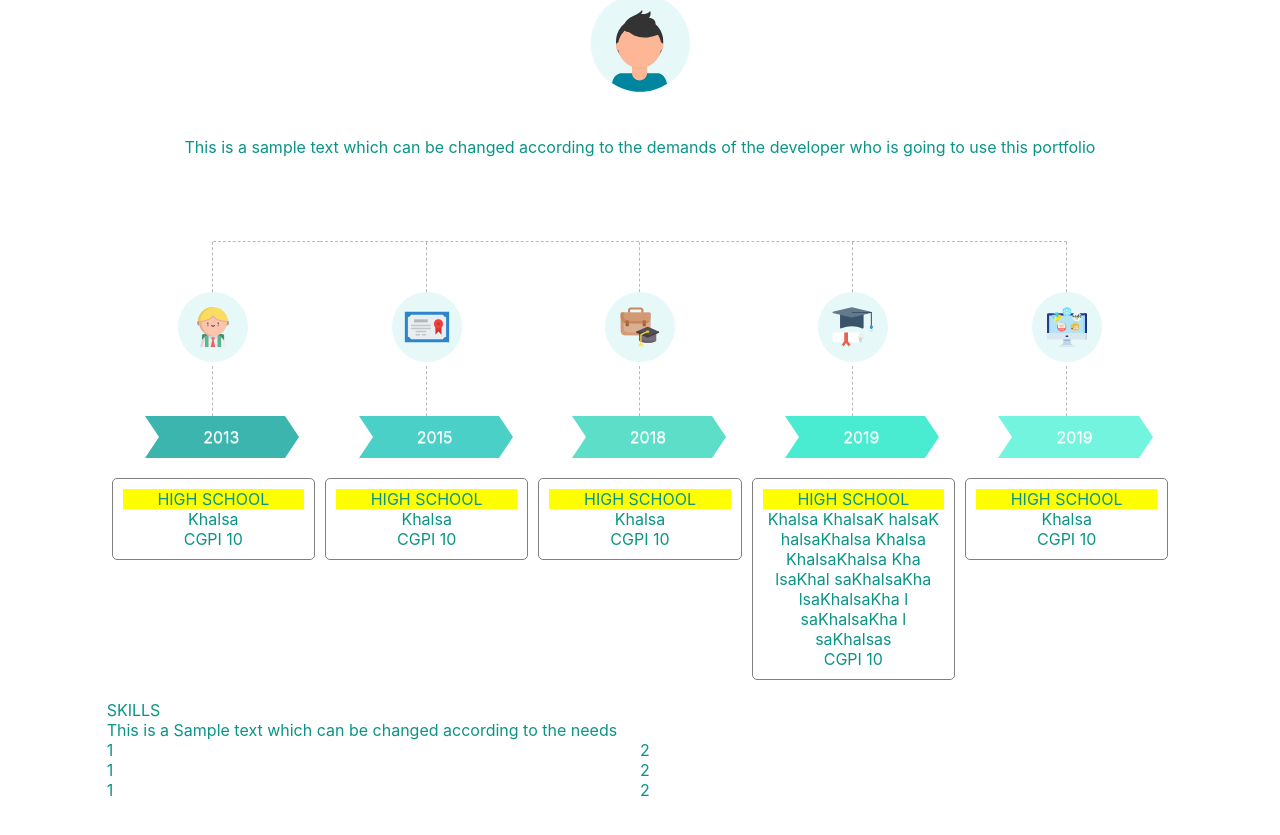
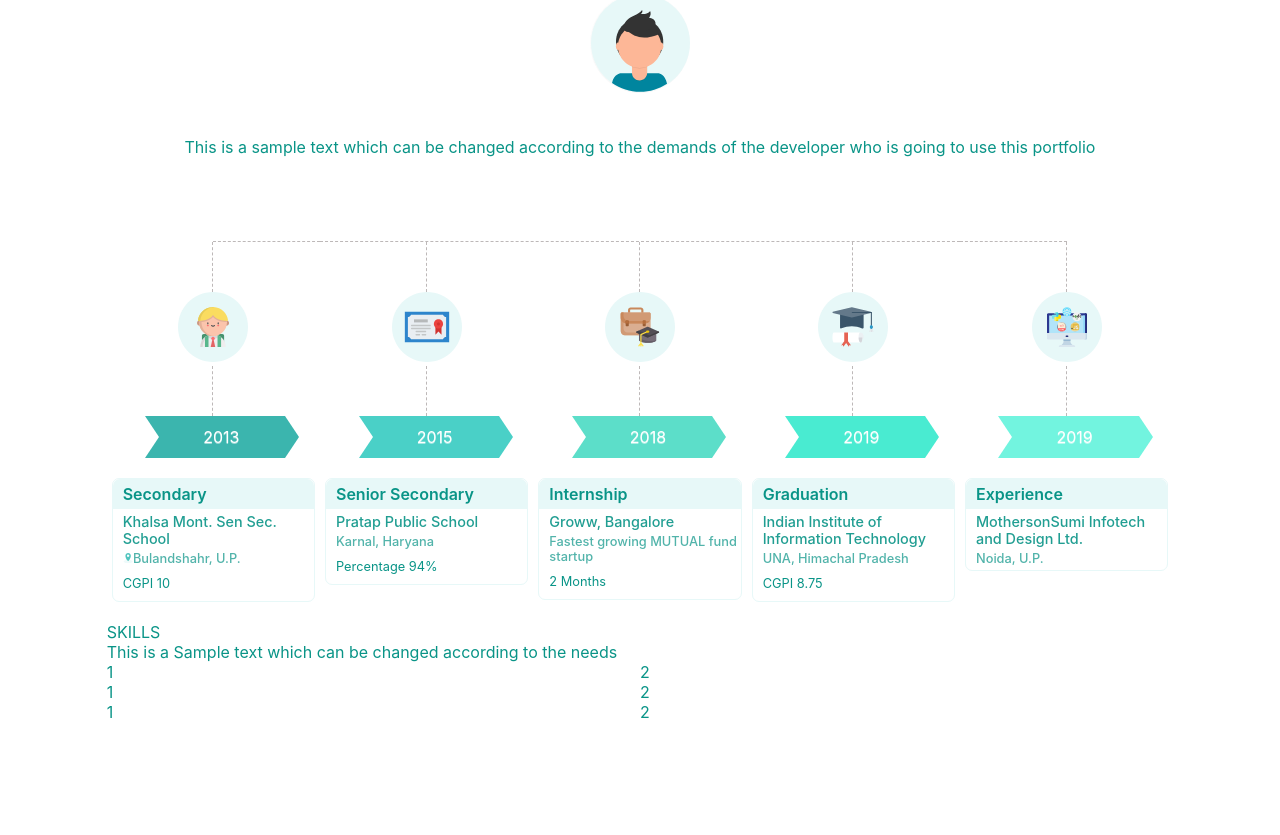
Before and after one commit to Parthgam/portfolio, a React (Create React App) app: page / in a window 1280 px wide. Shown: the part 827-1662 px from the top of the page. Built offline with nearby package versions, Linux system fonts and the light colour scheme.

Commit message:
content and ui chnage | timeline

```diff
--- a/src/App.css
+++ b/src/App.css
@@ -213,16 +213,41 @@ ul {
 
 .timeline-box {
   margin: 20px 5px;
-  border: 1px solid grey;
   border-radius: 5px;
   width: 100%;
-  text-align: center;
-  padding: 10px;
   word-wrap: break-word;
+  border: 1px solid #e7f8f8;
+  border-radius: 7px;
 }
 
 .tim-heading {
-  background-color: yellow;
+  background-color: #e7f8f8;
+  border-radius: 7px 7px 0px 0px;
+  font-size: 1em;
+  font-weight: 600;
+  padding: 5px 10px;
+  /* text-align: center; */
+}
+
+.tim-content {
+  font-size: 0.9em;
+  font-weight: 500;
+  margin: 4px 0px;
+  padding-left: 10px;
+  opacity: 90%;
+}
+.tim-content-sub {
+  margin: 4px 0px;
+  font-size: 0.8em;
+  font-weight: 500;
+  opacity: 70%;
+  padding-left: 10px;
+}
+
+.tim-caption {
+  margin: 10px 0px;
+  font-size: 0.8em;
+  padding-left: 10px;
 }
 
 .timeline-caption {
@@ -243,7 +268,7 @@ ul {
   font-size: 1.1em;
   text-decoration: none;
   background-color: #08aca3;
-  border-radius: 12px;
+  border-radius: 7px;
   color: #ffffff;
   padding: 8px 30px 8px 20px;
   font-weight: 600;
--- a/src/components/Timeline.js
+++ b/src/components/Timeline.js
@@ -344,39 +344,70 @@ export default function Timeline() {
             <Grid xs={2} md={2}>
               <Grid container>
                 <div class='timeline-box'>
-                  <div class='tim-heading'>HIGH SCHOOL</div>
-                  <div class='tim-content'>Khalsa</div>
-                  <div class='tim caption'>CGPI 10</div>
+                  <div class='tim-heading'>Secondary</div>
+                  <div class='tim-content'>Khalsa Mont. Sen Sec. School</div>
+                  <div class='tim-content-sub'>
+                    <svg
+                      width='0.8em'
+                      height='0.8em'
+                      viewBox='0 0 408 462'
+                      fill='none'
+                      xmlns='http://www.w3.org/2000/svg'
+                    >
+                      <path
+                        d='M204 0.223999C171.417 0.223999 140.168 13.1677 117.128 36.2077C94.0877 59.2477 81.144 90.4966 81.144 123.08C80.432 240.292 204 385.652 204 385.652C204 385.652 327.568 240.292 326.856 123.08C326.856 90.4966 313.912 59.2477 290.872 36.2077C267.832 13.1677 236.583 0.223999 204 0.223999V0.223999ZM204 175.192C193.693 175.192 183.618 172.136 175.048 166.41C166.478 160.683 159.799 152.545 155.855 143.022C151.911 133.5 150.879 123.022 152.889 112.913C154.9 102.805 159.863 93.5192 167.151 86.2313C174.439 78.9433 183.725 73.9801 193.833 71.9693C203.942 69.9586 214.42 70.9906 223.942 74.9348C233.465 78.879 241.603 85.5583 247.33 94.1281C253.056 102.698 256.112 112.773 256.112 123.08C256.112 136.901 250.622 150.156 240.849 159.929C231.076 169.702 217.821 175.192 204 175.192Z'
+                        fill='#08ACA3'
+                      />
+                      <path
+                        d='M257.104 312.156C240.939 337.729 223.204 362.275 204 385.652C184.799 362.275 167.066 337.729 150.904 312.156C64.32 320.896 0.604004 350.488 0.604004 385.652C0.604004 427.692 91.672 461.772 204.008 461.772C316.344 461.772 407.412 427.692 407.412 385.652C407.404 350.488 343.688 320.892 257.104 312.156Z'
+                        fill='#E7F8F8'
+                      />
+                      <path
+                        d='M145.888 428.168C145.588 428.169 145.289 428.15 144.992 428.112C112 423.892 85.096 416.2 69.244 406.452C68.4438 405.979 67.7457 405.351 67.1907 404.606C66.6356 403.86 66.2346 403.011 66.0111 402.109C65.7875 401.207 65.746 400.269 65.8887 399.351C66.0315 398.432 66.3559 397.551 66.8428 396.759C67.3296 395.967 67.9694 395.281 68.7246 394.739C69.4799 394.197 70.3355 393.811 71.2415 393.603C72.1476 393.395 73.0859 393.37 74.0018 393.529C74.9177 393.688 75.7928 394.027 76.576 394.528C90.772 403.252 115.704 410.252 146.768 414.228C148.527 414.46 150.133 415.351 151.26 416.721C152.387 418.091 152.952 419.838 152.84 421.609C152.728 423.38 151.948 425.042 150.658 426.26C149.367 427.477 147.662 428.159 145.888 428.168V428.168Z'
+                        fill='#E7F8F8'
+                      />
+                      <path
+                        d='M204 431.712C197.812 431.712 191.56 431.596 185.408 431.372C184.489 431.338 183.585 431.123 182.749 430.74C181.913 430.357 181.16 429.813 180.534 429.139C179.908 428.465 179.421 427.675 179.1 426.812C178.78 425.95 178.632 425.033 178.666 424.114C178.7 423.195 178.914 422.291 179.298 421.455C179.681 420.619 180.225 419.866 180.899 419.24C181.573 418.614 182.363 418.127 183.226 417.806C184.088 417.486 185.005 417.338 185.924 417.372C195.84 417.736 206 417.772 215.756 417.564C216.678 417.531 217.597 417.684 218.46 418.011C219.322 418.339 220.11 418.836 220.778 419.473C221.445 420.11 221.979 420.874 222.346 421.72C222.714 422.566 222.909 423.477 222.92 424.4C222.963 426.256 222.267 428.053 220.985 429.396C219.703 430.738 217.94 431.517 216.084 431.56C212.1 431.661 208.072 431.712 204 431.712V431.712Z'
+                        fill='#E7F8F8'
+                      />
+                    </svg>
+                    Bulandshahr, U.P.
+                  </div>
+                  <div class='tim-caption'>CGPI 10</div>
                 </div>
               </Grid>
             </Grid>
             <Grid xs={2} md={2}>
               <Grid container>
                 <div class='timeline-box'>
-                  <div class='tim-heading'>HIGH SCHOOL</div>
-                  <div class='tim-content'>Khalsa</div>
-                  <div class='tim caption'>CGPI 10</div>
+                  <div class='tim-heading'>Senior Secondary</div>
+                  <div class='tim-content'>Pratap Public School</div>
+                  <div class='tim-content-sub'>Karnal, Haryana</div>
+                  <div class='tim-caption'>Percentage 94%</div>
                 </div>
               </Grid>
             </Grid>
             <Grid xs={2} md={2}>
               <Grid container>
                 <div class='timeline-box'>
-                  <div class='tim-heading'>HIGH SCHOOL</div>
-                  <div class='tim-content'>Khalsa</div>
-                  <div class='tim caption'>CGPI 10</div>
+                  <div class='tim-heading'>Internship</div>
+                  <div class='tim-content'>Groww, Bangalore</div>
+                  <div class='tim-content-sub'>
+                    Fastest growing MUTUAL fund startup
+                  </div>
+                  <div class='tim-caption'>2 Months</div>
                 </div>
               </Grid>
             </Grid>
             <Grid xs={2} md={2}>
               <Grid container>
                 <div class='timeline-box'>
-                  <div class='tim-heading'>HIGH SCHOOL</div>
+                  <div class='tim-heading'>Graduation</div>
                   <div class='tim-content'>
-                    Khalsa KhalsaK halsaK halsaKhalsa Khalsa KhalsaKhalsa Kha
-                    lsaKhal saKhalsaKha lsaKhalsaKha l saKhalsaKha l saKhalsas
+                    Indian Institute of Information Technology
                   </div>
-                  <div class='tim caption'>CGPI 10</div>
+                  <div class='tim-content-sub'>UNA, Himachal Pradesh</div>
+                  <div class='tim-caption'>CGPI 8.75</div>
                 </div>
               </Grid>
             </Grid>
@@ -384,9 +415,11 @@ export default function Timeline() {
               <Grid item xs={12} md={12}>
                 <Grid container>
                   <div class='timeline-box'>
-                    <div class='tim-heading'>HIGH SCHOOL</div>
-                    <div class='tim-content'>Khalsa</div>
-                    <div class='tim caption'>CGPI 10</div>
+                    <div class='tim-heading'>Experience</div>
+                    <div class='tim-content'>
+                      MothersonSumi Infotech and Design Ltd.
+                    </div>
+                    <div class='tim-content-sub'>Noida, U.P.</div>
                   </div>
                 </Grid>
               </Grid>
```
